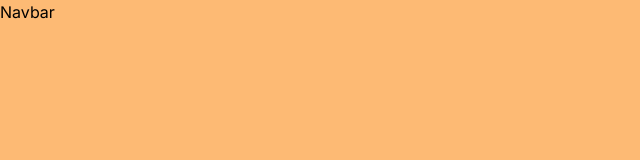
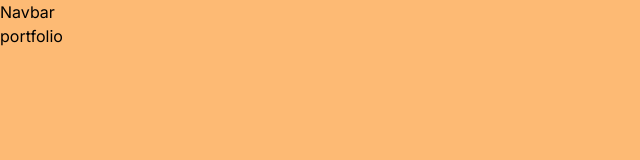
Before and after one commit to devvin75/portfolio-sample, a Next.js app: page /portfolio in a window 1280 px wide. Shown: the top 160 px of the page, without its empty margins (0-640 px from the left). Built offline with nearby package versions, Linux system fonts and the light colour scheme.

Commit message:
Navigation pages
Added navigation pages

```diff
--- a/src/app/contact/page.jsx
+++ b/src/app/contact/page.jsx
@@ -3,7 +3,7 @@ import React from 'react'
 function ContactPage() {
   return (
     <div>
-
+      contact
     </div>
   )
 }
--- a/src/app/portfolio/page.jsx
+++ b/src/app/portfolio/page.jsx
@@ -3,7 +3,7 @@ import React from 'react'
 function PortfolioPage() {
   return (
     <div>
-
+      portfolio
     </div>
   )
 }
```
